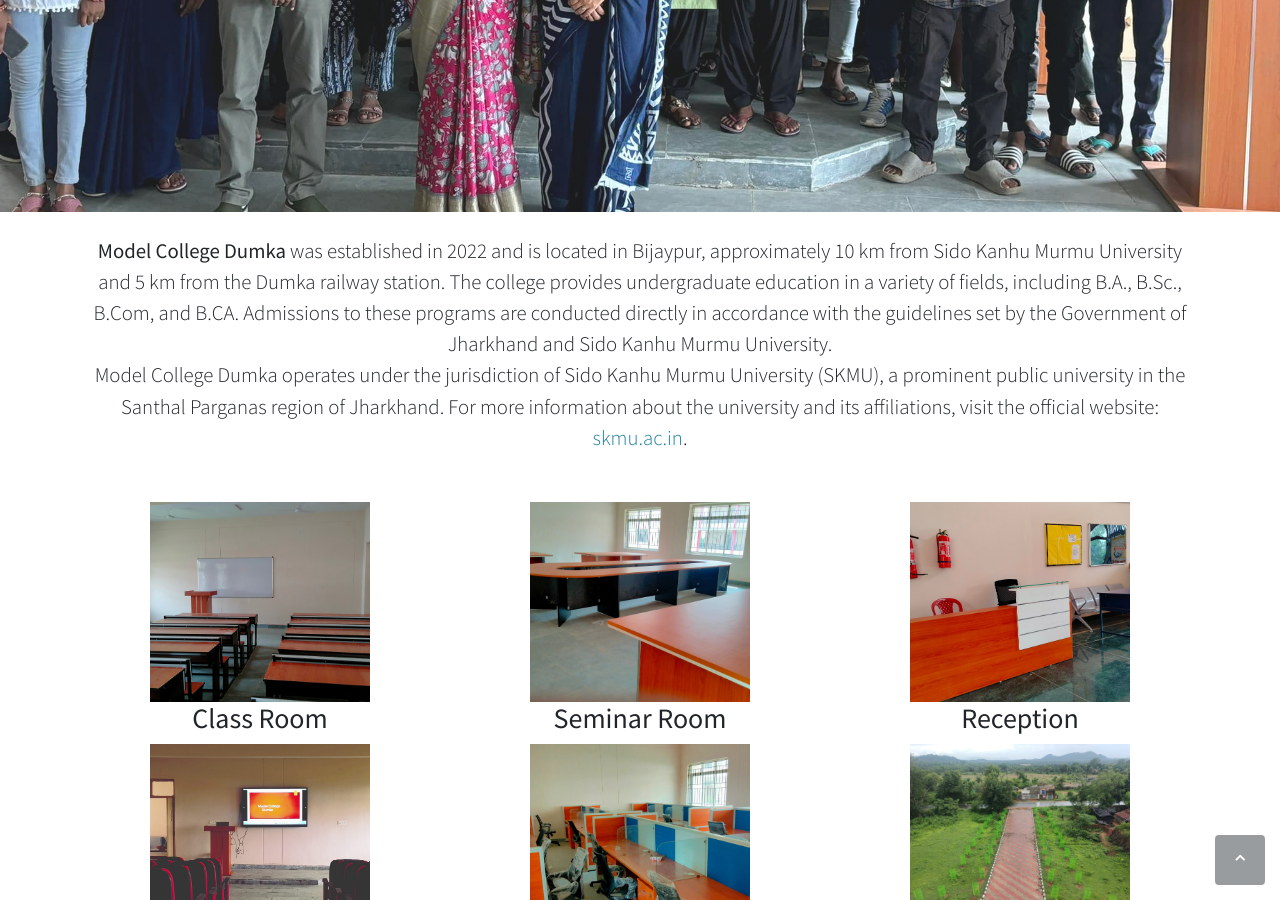
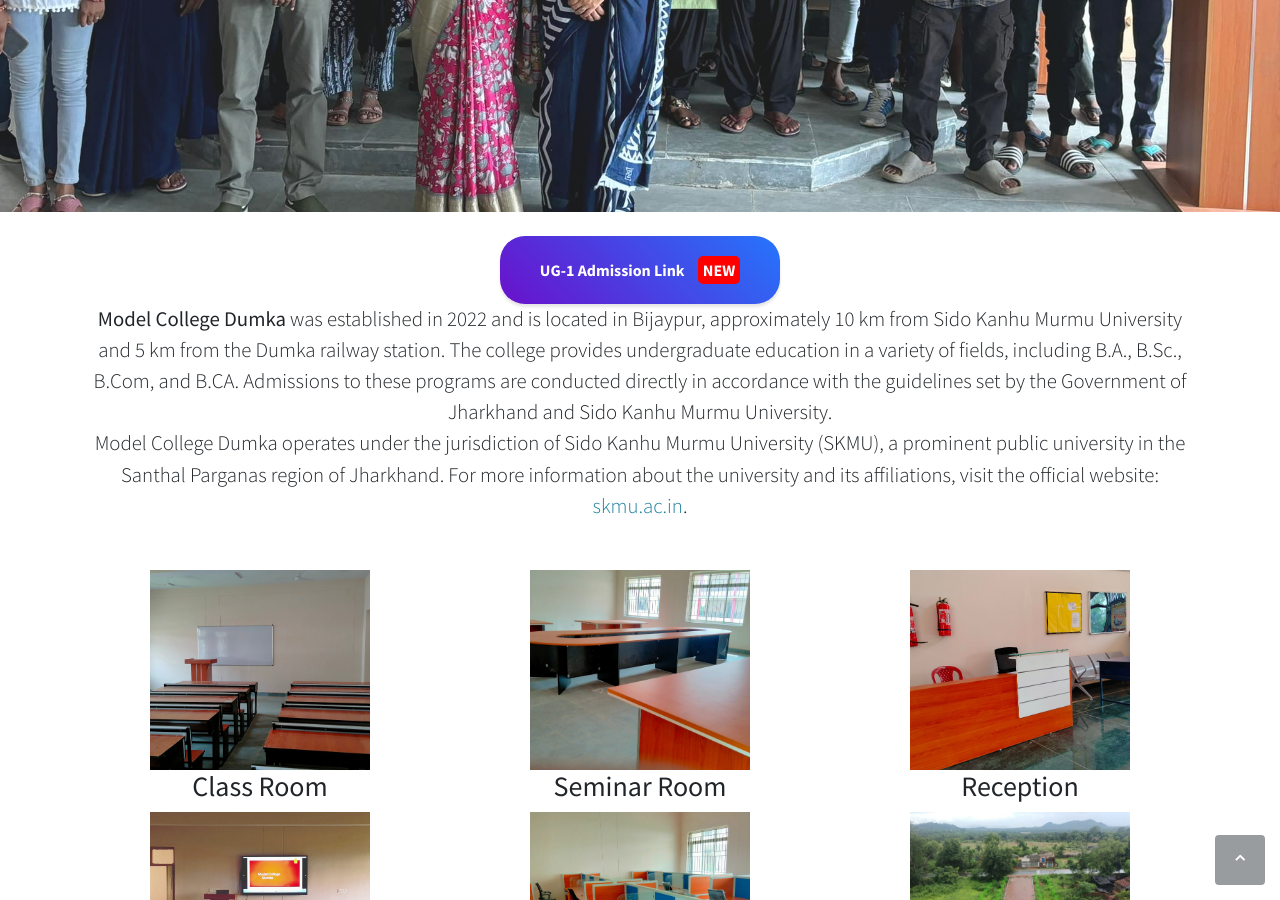
Before and after one commit to modelcollegedumka/modelcollegedumka.github.io, a Jekyll site: the page built from index.md, in a window 1280 px wide and 900 px high, scrolled down 818 px. Built offline with Jekyll 4.4.1, drawn with Linux system fonts in a browser that asks for light colours.

Commit message:
Admission button added

```diff
--- a/_layouts/home.html
+++ b/_layouts/home.html
@@ -74,14 +74,24 @@
 
     </header>
     <br>
-    <!-- About -->
-    <!-- <section class="content-section bg-light" id="about"> -->
       <div class="container text-center">
         <div class="content-section-heading">
-          <!-- <h2 class="text-secondary mb-0">About</h2> -->
-          <!-- <h2 class="mb-5">Model College Dumka</h2> -->
         </div>
-        <!-- <div class="row"> -->
+
+<!-- Insert Blinking link for UG-1 Admission  -->
+        <div class="row">
+          <div class="col-lg-12">
+            <a href="https://jharkhanduniversities.nic.in/home" class="btn btn-primary btn-xl js-scroll-trigger blinking-button">
+              UG-1 Admission Link <span class="new-label">NEW</span>
+            </a>
+          </div>
+          <br>
+        </div>
+
+
+
+
+
           <div class=" mx-auto">
             <p class="mb-5 desc-font">
               <strong>Model College Dumka</strong> was established in 2022 and is located in Bijaypur, approximately 10 km from Sido Kanhu Murmu University and 5 km from the Dumka railway station. The college provides undergraduate education in a variety of fields, including B.A., B.Sc., B.Com, and B.CA. Admissions to these programs are conducted directly in accordance with the guidelines set by the Government of Jharkhand and Sido Kanhu Murmu University.
```
